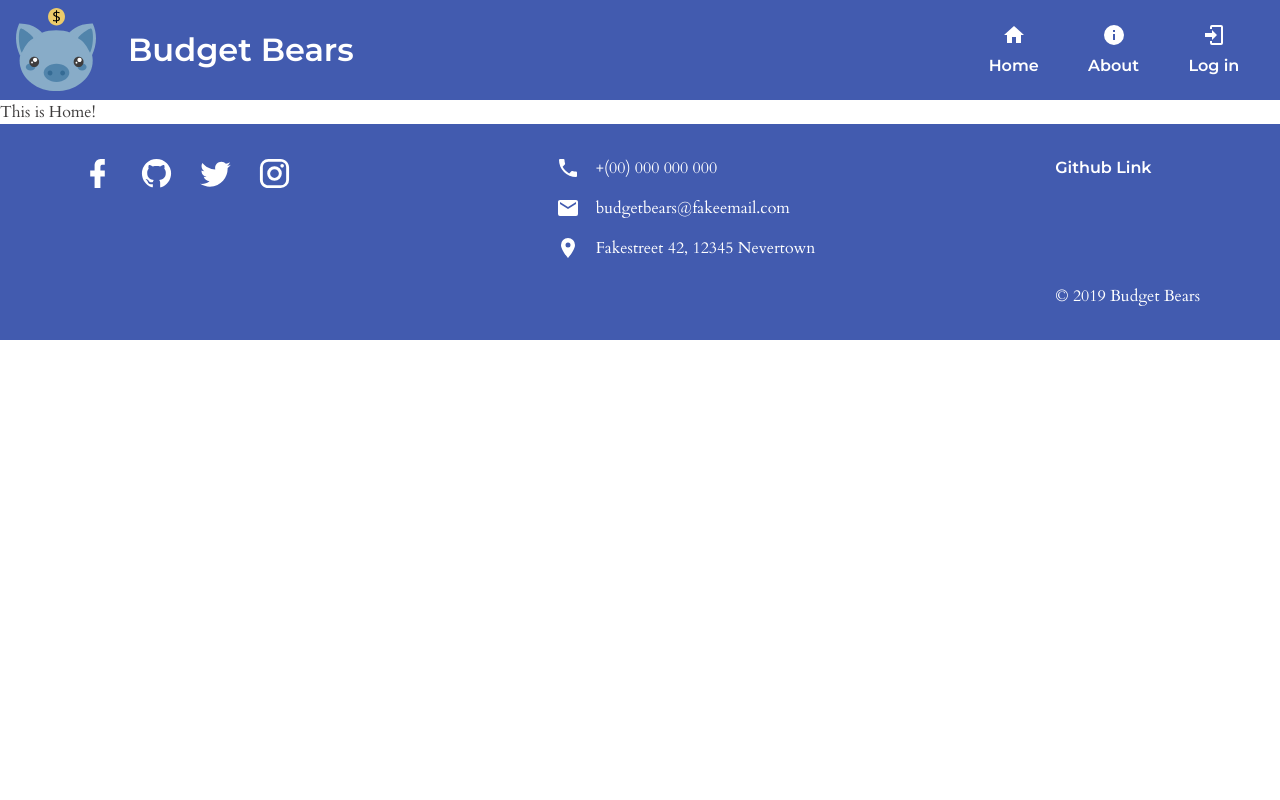
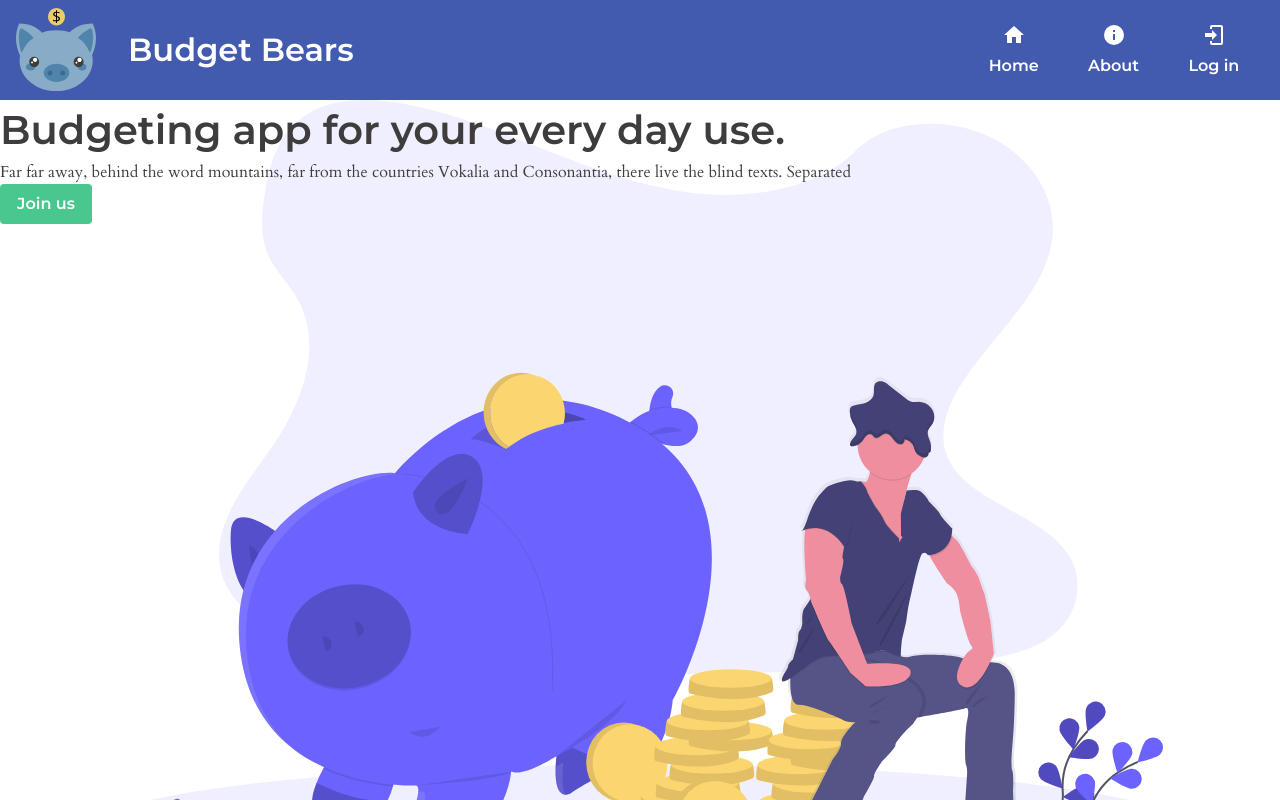
Before and after one commit to chingu-voyage7/Bears-Team-19, a React (Create React App) app in the folder budget-app/: page / in a window 1280 px wide. Shown: the top 800 px of the page. Built offline with nearby package versions, Linux system fonts and the light colour scheme.

Commit message:
Added elements for above the fold landing page.

```diff
--- /dev/null
+++ b/budget-app/src/containers/Home/Home.css
@@ -0,0 +1,4 @@
+section.above-fold {
+  background: center / contain no-repeat url(./hero_bg.svg);
+  height: 100vh;
+}
--- a/budget-app/src/containers/Home/Home.js
+++ b/budget-app/src/containers/Home/Home.js
@@ -1,5 +1,15 @@
 import React from 'react'
+import './Home.css'
 
-const Home = () => <div>This is Home!</div>
+const Home = () => (
+  <section className="above-fold">
+    <h2>Budgeting app for your every day use.</h2>
+    <p className="tagline">
+      Far far away, behind the word mountains, far from the countries Vokalia
+      and Consonantia, there live the blind texts. Separated
+    </p>
+    <button className="button is-success">Join us</button>
+  </section>
+)
 
 export default Home
```
Also changed, not shown: budget-app/src/containers/Home/hero_bg.svg (added).
